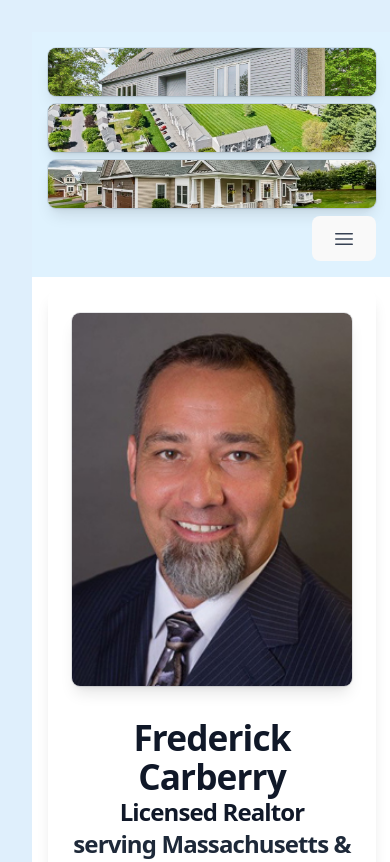
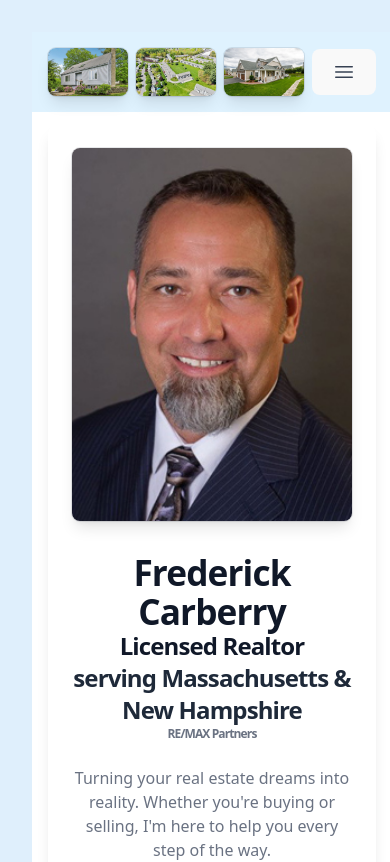
Before and after one commit to mellinwood1023/FCarberry_Site, a React (Vite) app: page / in a window 390 px wide. Shown: the top 862 px of the page. Built offline with nearby package versions, Linux system fonts and the light colour scheme; the HTML template or start-up script is replaced by a standard one.

Commit message:
home photos layout

```diff
--- a/src/components/Hero.tsx
+++ b/src/components/Hero.tsx
@@ -20,7 +20,7 @@
     <div className="bg-white">
       <header className="relative inset-x-0 top-0 z-50">
         <nav className="flex flex-col bg-sky-100 items-center justify-between p-4 sm:p-6 lg:px-8">
-          <div className="w-full flex flex-col sm:flex-row items-center gap-2">
+          <div className="w-full flex flex-row sm:flex-row items-center gap-2">
             <img
               src="/images/home3.jpeg"
               alt="Home 3"
```
